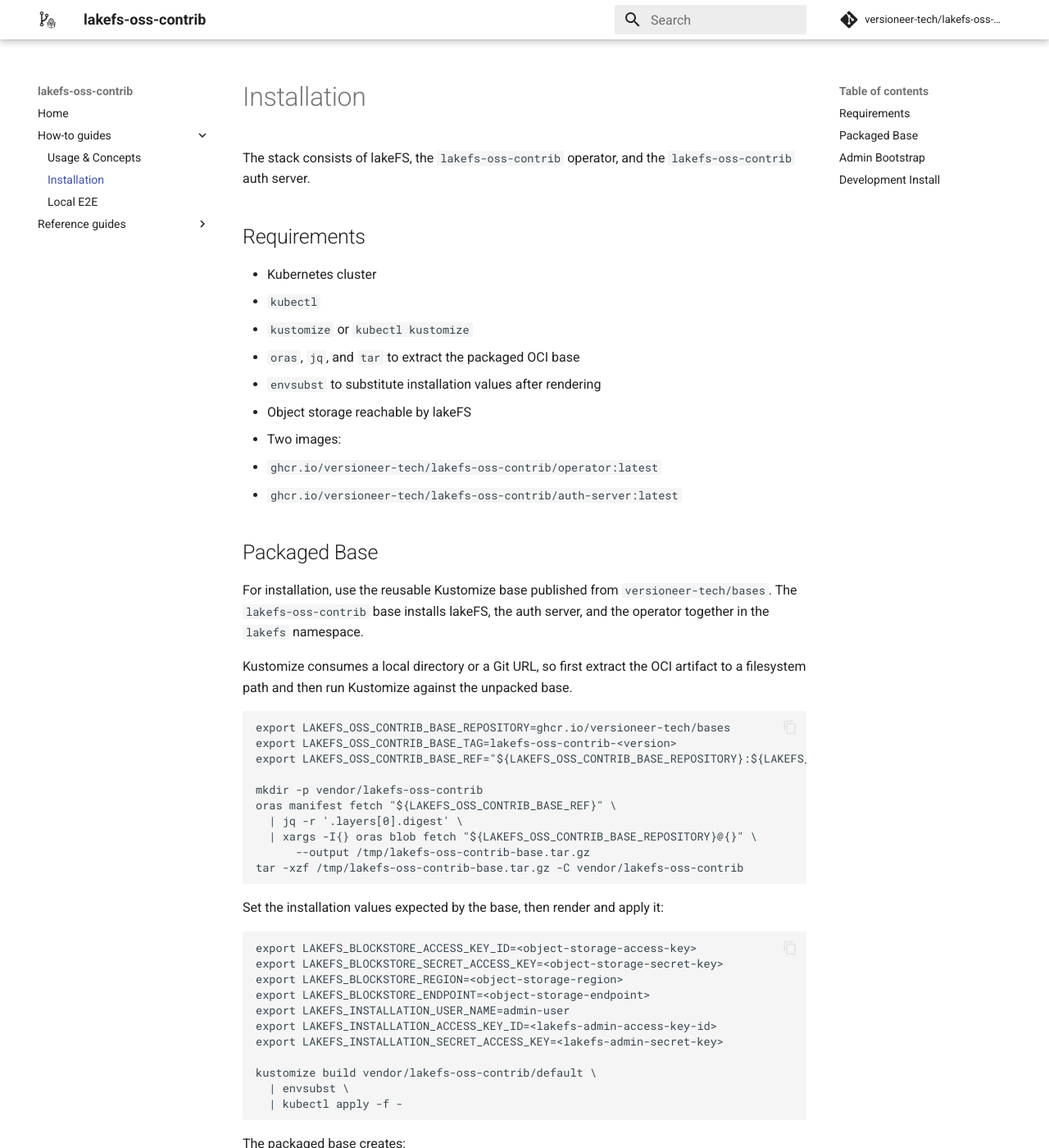
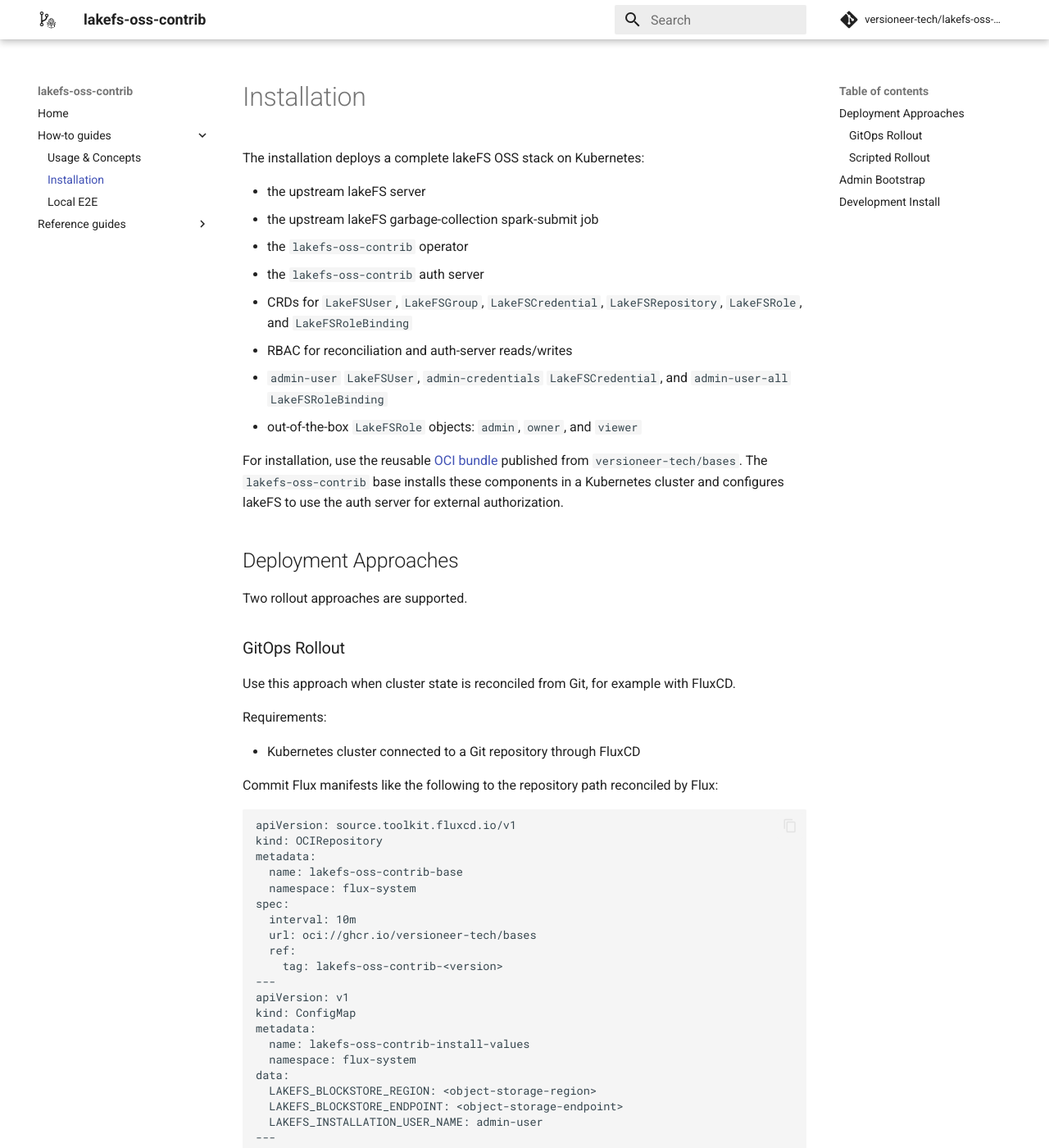
Before and after one commit to versioneer-tech/lakefs-oss-contrib, an MkDocs documentation site: the page built from docs/how-to-guides/installation.md, in a window 1280 px wide and 1400 px high. Shown: the whole window at 82% size. Built offline with MkDocs 1.6.1 and Material for MkDocs 9.7.7, drawn with Linux system fonts in a browser that asks for light colours; comment, search, counter and statistics services are not loaded; the version menu is left out; some of the changed text lies outside the part shown.

Commit message:
update docs

````diff
--- a/docs/how-to-guides/installation.md
+++ b/docs/how-to-guides/installation.md
@@ -1,22 +1,101 @@
 # Installation
 
-The stack consists of lakeFS, the `lakefs-oss-contrib` operator, and the `lakefs-oss-contrib` auth server.
+The installation deploys a complete lakeFS OSS stack on Kubernetes:
 
-## Requirements
+- the upstream lakeFS server
+- the upstream lakeFS garbage-collection spark-submit job
+- the `lakefs-oss-contrib` operator
+- the `lakefs-oss-contrib` auth server
+- CRDs for `LakeFSUser`, `LakeFSGroup`, `LakeFSCredential`, `LakeFSRepository`, `LakeFSRole`, and `LakeFSRoleBinding`
+- RBAC for reconciliation and auth-server reads/writes
+- `admin-user` `LakeFSUser`, `admin-credentials` `LakeFSCredential`, and `admin-user-all` `LakeFSRoleBinding`
+- out-of-the-box `LakeFSRole` objects: `admin`, `owner`, and `viewer`
 
-- Kubernetes cluster
+For installation, use the reusable [OCI bundle](https://github.com/versioneer-tech/bases/pkgs/container/bases) published from `versioneer-tech/bases`. The `lakefs-oss-contrib` base installs these components in a Kubernetes cluster and configures lakeFS to use the auth server for external authorization.
+
+## Deployment Approaches
+
+Two rollout approaches are supported.
+
+### GitOps Rollout
+
+Use this approach when cluster state is reconciled from Git, for example with FluxCD.
+
+Requirements:
+
+- Kubernetes cluster connected to a Git repository through FluxCD
+
+Commit Flux manifests like the following to the repository path reconciled by Flux:
+
+```yaml
+apiVersion: source.toolkit.fluxcd.io/v1
+kind: OCIRepository
+metadata:
+  name: lakefs-oss-contrib-base
+  namespace: flux-system
+spec:
+  interval: 10m
+  url: oci://ghcr.io/versioneer-tech/bases
+  ref:
+    tag: lakefs-oss-contrib-<version>
+---
+apiVersion: v1
+kind: ConfigMap
+metadata:
+  name: lakefs-oss-contrib-install-values
+  namespace: flux-system
+data:
+  LAKEFS_BLOCKSTORE_REGION: <object-storage-region>
+  LAKEFS_BLOCKSTORE_ENDPOINT: <object-storage-endpoint>
+  LAKEFS_INSTALLATION_USER_NAME: admin-user
+---
+apiVersion: v1
+kind: Secret
+metadata:
+  name: lakefs-oss-contrib-install-secrets
+  namespace: flux-system
+type: Opaque
+stringData:
+  LAKEFS_BLOCKSTORE_ACCESS_KEY_ID: <object-storage-access-key>
+  LAKEFS_BLOCKSTORE_SECRET_ACCESS_KEY: <object-storage-secret-key>
+  LAKEFS_INSTALLATION_ACCESS_KEY_ID: <lakefs-admin-access-key-id>
+  LAKEFS_INSTALLATION_SECRET_ACCESS_KEY: <lakefs-admin-secret-key>
+---
+apiVersion: kustomize.toolkit.fluxcd.io/v1
+kind: Kustomization
+metadata:
+  name: lakefs-oss-contrib
+  namespace: flux-system
+spec:
+  interval: 10m
+  path: ./default
+  prune: true
+  wait: true
+  timeout: 5m
+  sourceRef:
+    kind: OCIRepository
+    name: lakefs-oss-contrib-base
+  postBuild:
+    substituteFrom:
+    - kind: ConfigMap
+      name: lakefs-oss-contrib-install-values
+    - kind: Secret
+      name: lakefs-oss-contrib-install-secrets
+```
+
+For production GitOps repositories, manage `lakefs-oss-contrib-install-secrets` with the cluster's secret management approach, for example SOPS, External Secrets Operator, or Sealed Secrets. The Flux `Kustomization` only needs the resulting Secret to exist in the same namespace as the `Kustomization`.
+
+### Scripted Rollout
+
+Use this approach when rendering and applying the manifests from a shell.
+
+Requirements:
+
+- Kubernetes cluster with an active kubeconfig context
 - `kubectl`
 - `kustomize` or `kubectl kustomize`
 - `oras`, `jq`, and `tar` to extract the packaged OCI base
 - `envsubst` to substitute installation values after rendering
-- Object storage reachable by lakeFS
-- Two images:
-  - `ghcr.io/versioneer-tech/lakefs-oss-contrib/operator:latest`
-  - `ghcr.io/versioneer-tech/lakefs-oss-contrib/auth-server:latest`
-
-## Packaged Base
-
-For installation, use the reusable Kustomize base published from `versioneer-tech/bases`. The `lakefs-oss-contrib` base installs lakeFS, the auth server, and the operator together in the `lakefs` namespace.
 
 Kustomize consumes a local directory or a Git URL, so first extract the OCI artifact to a filesystem path and then run Kustomize against the unpacked base.
 
@@ -48,16 +127,6 @@
   | envsubst \
   | kubectl apply -f -
 ```
-
-The packaged base creates:
-
-- CRDs for `LakeFSUser`, `LakeFSGroup`, `LakeFSCredential`, `LakeFSRepository`, `LakeFSRole`, and `LakeFSRoleBinding`
-- lakeFS with external auth configured and the initial setup screen skipped
-- operator Deployment
-- auth-server Deployment and Service
-- RBAC for reconciliation and auth-server reads/writes
-- `admin-user` `LakeFSUser`, `admin-credentials` `LakeFSCredential`, and `admin-user-all` `LakeFSRoleBinding`
-- out-of-the-box `LakeFSRole` objects: `admin`, `owner`, and `viewer`
 
 ## Admin Bootstrap
 
````
Also changed, not shown: docs/how-to-guides/usage_concepts.md (+29 -0 lines).
